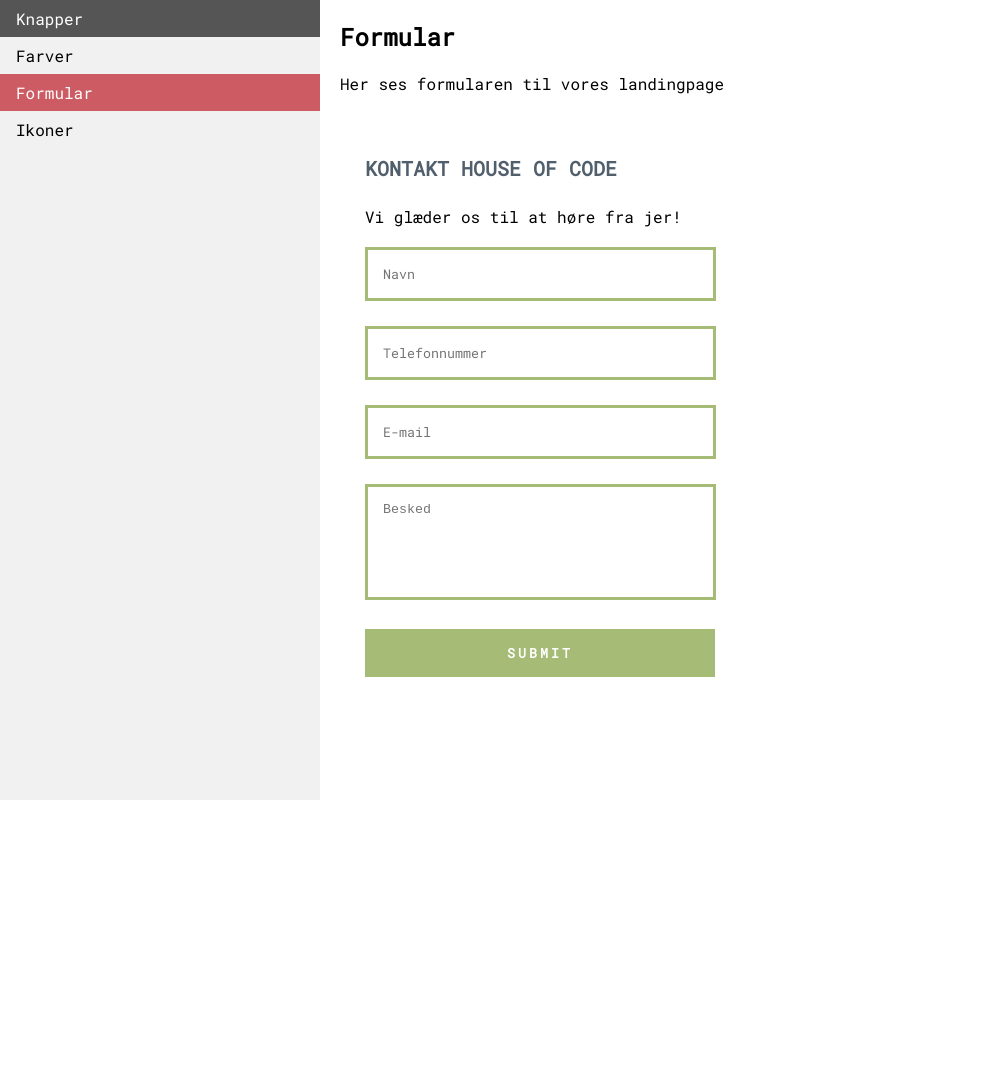
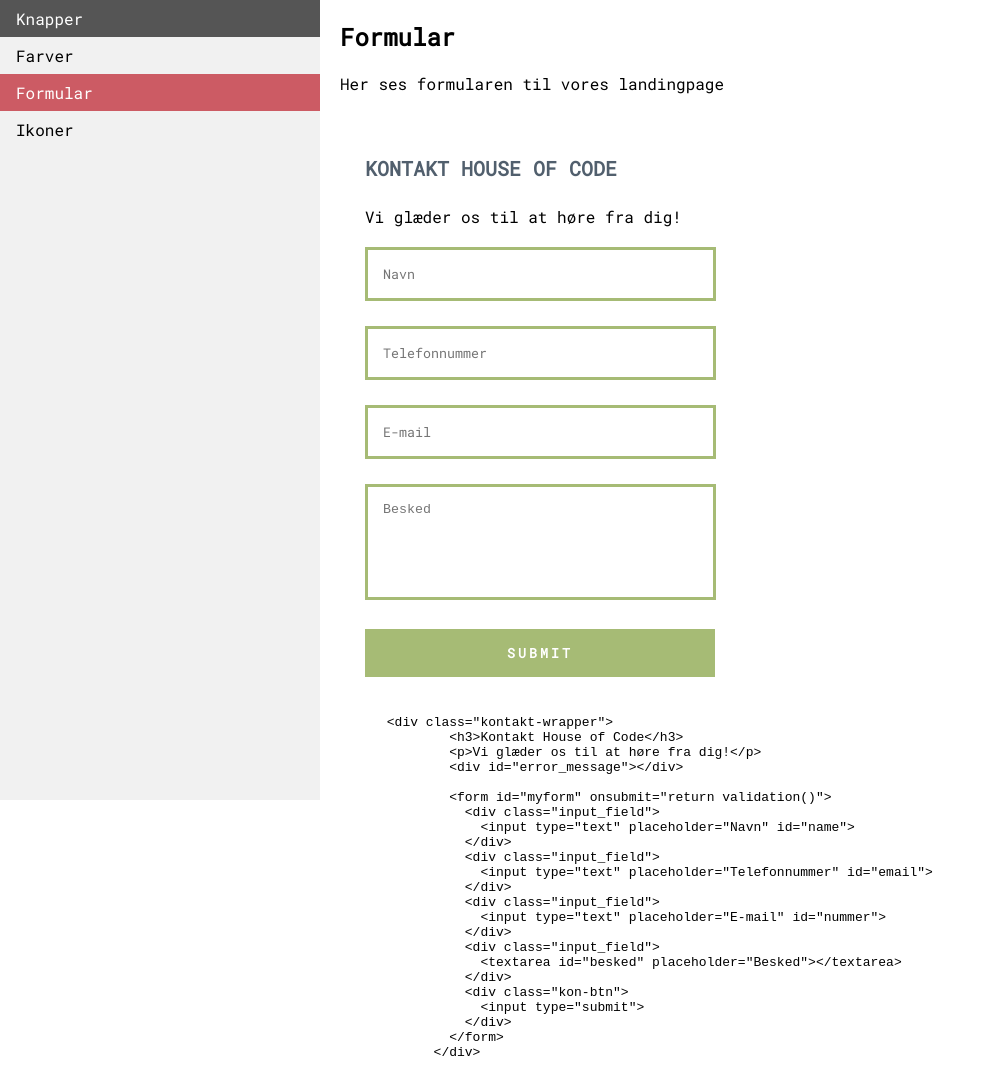
Before and after one commit to FilipPedersen/projekt5-houseofcode, a plain HTML site: page formular.html in a window 1280 px wide. Shown: the whole page, without its empty margins (0-995 px from the left). Before the commit the page ends 800 px from the top, so only its background shows below. Drawn offline with Linux system fonts and the light colour scheme.

Commit message:
indsat tekst til kopiering

```diff
--- a/formular.html
+++ b/formular.html
@@ -23,7 +23,7 @@
 
       <div class="kontakt-wrapper">
         <h3>Kontakt House of Code</h3>
-        <p>Vi glæder os til at høre fra jer!</p>
+        <p>Vi glæder os til at høre fra dig!</p>
         <div id="error_message"></div>
 
         <form id="myform" onsubmit="return validation()">
@@ -45,6 +45,30 @@
         </form>
       </div>
       </div>
+      <xmp class="kontakttekst">      <div class="kontakt-wrapper">
+              <h3>Kontakt House of Code</h3>
+              <p>Vi glæder os til at høre fra dig!</p>
+              <div id="error_message"></div>
+
+              <form id="myform" onsubmit="return validation()">
+                <div class="input_field">
+                  <input type="text" placeholder="Navn" id="name">
+                </div>
+                <div class="input_field">
+                  <input type="text" placeholder="Telefonnummer" id="email">
+                </div>
+                <div class="input_field">
+                  <input type="text" placeholder="E-mail" id="nummer">
+                </div>
+                <div class="input_field">
+                  <textarea id="besked" placeholder="Besked"></textarea>
+                </div>
+                <div class="kon-btn">
+                  <input type="submit">
+                </div>
+              </form>
+            </div>
+      </xmp>
     </div>
 
 
--- a/style.css
+++ b/style.css
@@ -76,7 +76,6 @@ margin-top: 50px;
 }
 
 .kontakt-wrapper{
-  position: absolute;
   max-width: 350px;
   width: 100%;
   background: #fff;
@@ -135,7 +134,6 @@ margin-top: 50px;
   font-family: 'Roboto Mono', monospace;
 }
 
-
 /* Kontaktformular slut */
 
 /*Ikoner css start*/
```
